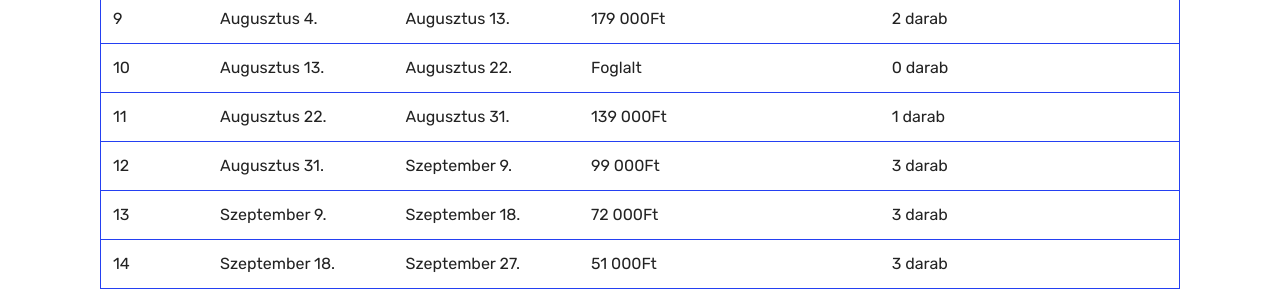
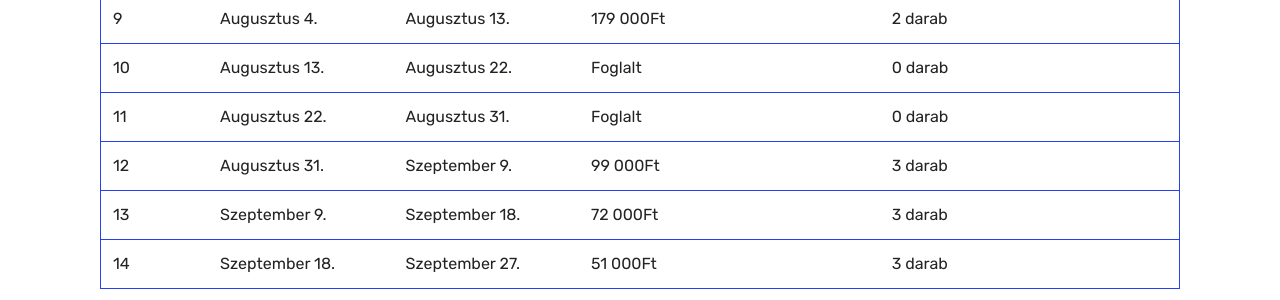
Before and after one commit to marklaszlo9/korinos_new, a Jekyll site: the page built from arak.html, in a window 1280 px wide and 900 px high, scrolled down 466 px. Shown: the part 153-453 px from the top of the window. Built offline with Jekyll 4.4.1, drawn with Linux system fonts in a browser that asks for light colours.

Commit message:
Update arak.html

```diff
--- a/arak.html
+++ b/arak.html
@@ -67,7 +67,7 @@
               <td class="body-item mbr-fonts-style display-7">8</td><td class="body-item mbr-fonts-style display-7">Július 26.</td><td class="body-item mbr-fonts-style display-7">Augusztus 4.</td><td class="body-item mbr-fonts-style display-7">179 000Ft</td><td class="body-item mbr-fonts-style display-7">1 darab</td></tr><tr>
               <td class="body-item mbr-fonts-style display-7">9</td><td class="body-item mbr-fonts-style display-7">Augusztus 4.</td><td class="body-item mbr-fonts-style display-7">Augusztus 13.</td><td class="body-item mbr-fonts-style display-7">179 000Ft</td><td class="body-item mbr-fonts-style display-7">2 darab</td></tr><tr>
               <td class="body-item mbr-fonts-style display-7">10</td><td class="body-item mbr-fonts-style display-7">Augusztus 13.</td><td class="body-item mbr-fonts-style display-7">Augusztus 22.</td><td class="body-item mbr-fonts-style display-7">Foglalt</td><td class="body-item mbr-fonts-style display-7">0 darab</td></tr><tr>
-              <td class="body-item mbr-fonts-style display-7">11</td><td class="body-item mbr-fonts-style display-7">Augusztus 22.</td><td class="body-item mbr-fonts-style display-7">Augusztus 31.</td><td class="body-item mbr-fonts-style display-7">139 000Ft</td><td class="body-item mbr-fonts-style display-7">1 darab</td></tr><tr>
+              <td class="body-item mbr-fonts-style display-7">11</td><td class="body-item mbr-fonts-style display-7">Augusztus 22.</td><td class="body-item mbr-fonts-style display-7">Augusztus 31.</td><td class="body-item mbr-fonts-style display-7">Foglalt</td><td class="body-item mbr-fonts-style display-7">0 darab</td></tr><tr>
               <td class="body-item mbr-fonts-style display-7">12</td><td class="body-item mbr-fonts-style display-7">Augusztus 31.</td><td class="body-item mbr-fonts-style display-7">Szeptember 9.</td><td class="body-item mbr-fonts-style display-7">99 000Ft</td><td class="body-item mbr-fonts-style display-7">3 darab</td></tr><tr>
               <td class="body-item mbr-fonts-style display-7">13</td><td class="body-item mbr-fonts-style display-7">Szeptember 9.</td><td class="body-item mbr-fonts-style display-7">Szeptember 18.</td><td class="body-item mbr-fonts-style display-7">72 000Ft</td><td class="body-item mbr-fonts-style display-7">3 darab</td></tr><tr>
               <td class="body-item mbr-fonts-style display-7">14</td><td class="body-item mbr-fonts-style display-7">Szeptember 18.</td><td class="body-item mbr-fonts-style display-7">Szeptember 27.</td><td class="body-item mbr-fonts-style display-7">51 000Ft</td><td class="body-item mbr-fonts-style display-7">3 darab</td></tr><tr>
```
